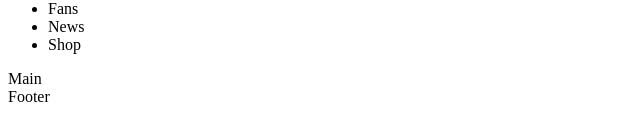
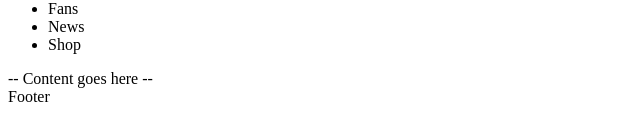
Before and after one commit to mendozagianfranco/react-dc-comics, a React (Vite) app: page / in a window 1280 px wide. Shown: the part 454-594 px from the top of the page, without its empty margins (0-640 px from the left). Built offline with nearby package versions, Linux system fonts and the light colour scheme.

Commit message:
feat: complete main

```diff
--- a/src/components/main.jsx
+++ b/src/components/main.jsx
@@ -1,3 +1,7 @@
 export default function Main() {
-    return (<main>Main</main>);
+    return (
+        <main>
+            -- Content goes here --
+        </main>
+    );
 }
```
